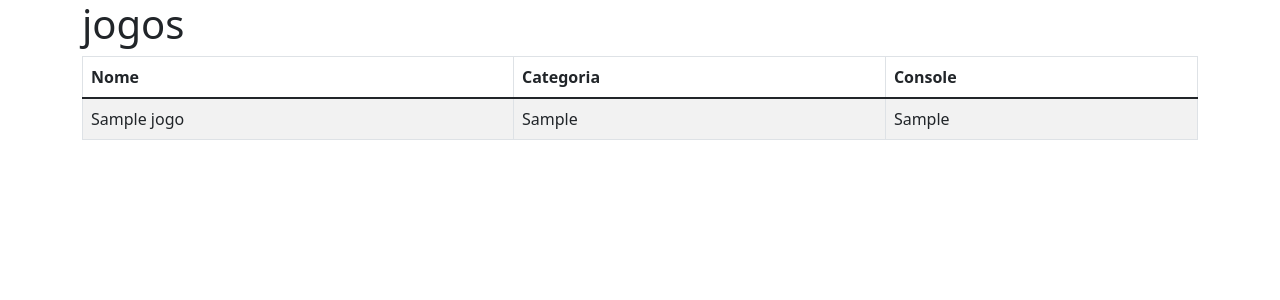
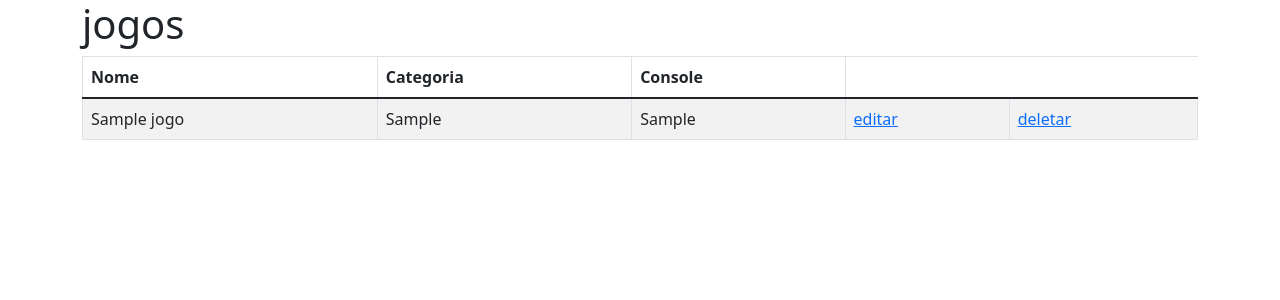
Before and after one commit to dihparaguai/alura.jogoteca-flask-api-sql, a Flask app: page / in a window 1280 px wide. Shown: the top 300 px of the page. Run offline with Flask 3, Linux system fonts and the light colour scheme; the visitor is signed in with stand-in values (Sample User, id 1); tables that the repository leaves empty hold one stand-in row (values such as "Sample post"); some libraries are stand-ins or nearby versions.

Commit message:
add colunas de 'editar' e 'deletar' para cada jogo

```diff
--- a/templates/lista.html
+++ b/templates/lista.html
@@ -17,6 +17,10 @@
             <td>{% print(jogo.nome) %}</td>
             <td>{% print(jogo.categoria) %}</td>
             <td>{% print(jogo.console) %}</td>
+
+            <!-- passa o 'id' do jogo como parametro para a rota 'editar' -->
+            <td><a href="{{ url_for('editar', id=jogo.id) }}">editar</a></td>
+            <td><a href="{{ url_for('deletar', id=jogo.id) }}">deletar</a></td>
         </tr>
         <!-- finaliza o foreach dentro do html -->
         {% endfor %}
```
